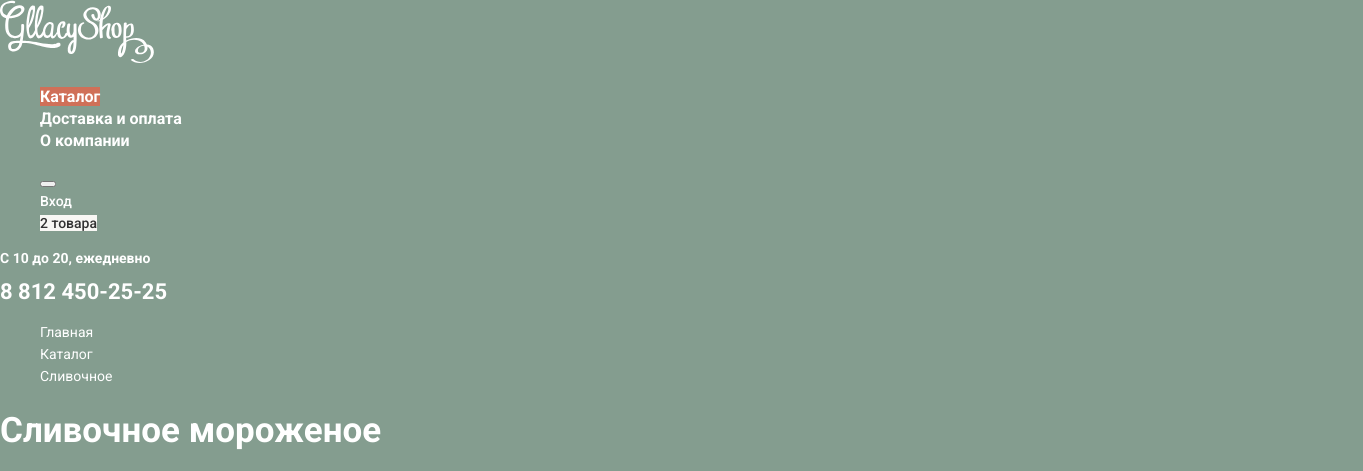
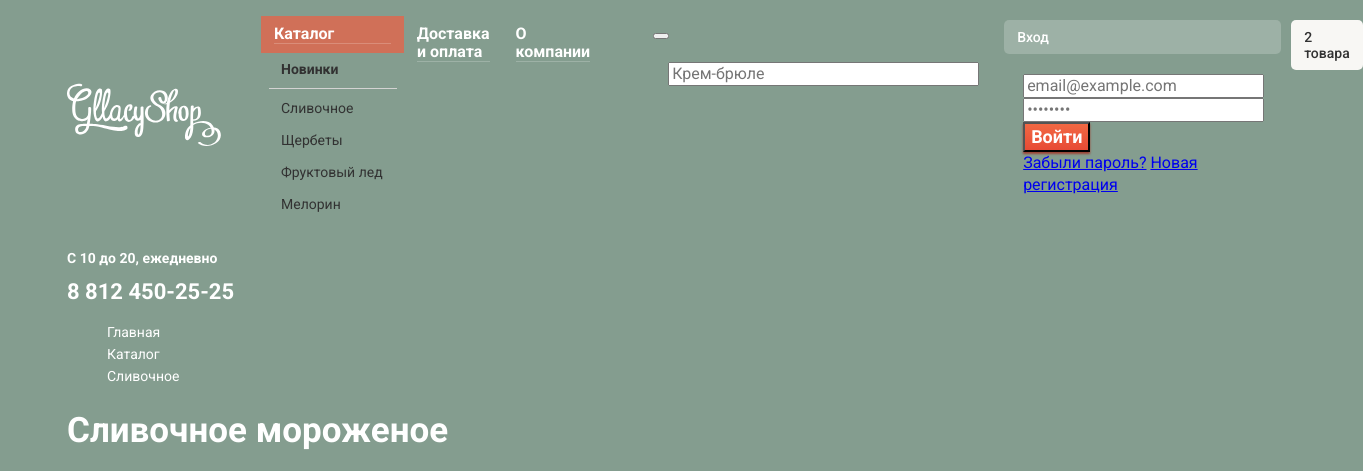
Before and after one commit to dntPaAanic/594215-gllacy-26, a plain HTML site: page catalog.html in a window 1280 px wide. Shown: the top 471 px of the page, 1363 px wide, since content can reach past the window. Drawn offline with Linux system fonts and the light colour scheme.

Commit message:
Делает блочную модель для меню

```diff
--- a/css/style.css
+++ b/css/style.css
@@ -36,9 +36,48 @@ html {
   clip: rect(0 0 0 0);
 }
 
+.container {
+  width: 1200px;
+  margin: 0 auto;
+  padding-right: 27px;
+  padding-left: 27px;
+}
+
+/*dropdown*/
+.dropdown {
+  position: absolute;
+  top: 40px;
+  right: 0;
+
+  display: none;
+
+  font-weight: 400;
+  font-size: 14px;
+  line-height: 16px;
+  color: #323232;
+
+  background-color: #f8f7f4;
+  border-radius: 5px;
+  box-shadow: 0 20px 20px rgba(0, 0, 0, 0.4);
+}
+
+.input {
+  height: 44px;
+  padding: 8px 15px 8px 15px;
+
+  font-size: 14px;
+  line-height: 24px;
+  color: #999999;
+  font-weight: 400;
+
+  border: 1px solid #d3d3d2;
+  border-radius: 5px;
+}
+
 
 /*button*/
 .button {
+  display: inline-block;
   font-weight: 700;
   font-size: 18px;
   line-height: 24px;
@@ -51,17 +90,54 @@ html {
 }
 
 
+
+
+/*main-nav*/
+.main-nav {
+  display: flex;
+  flex-direction: row;
+  align-items: center;
+}
+
+
+
+
 /*site-list*/
 .site-list {
+  display: flex;
+  margin-right: auto;
+
   list-style: none;
 }
 
+.site-list__item {
+  position: relative;
+}
+
+.site-list__item:hover > .dropdown,
+.site-list__item:focus-within > .dropdown {
+  display: block;
+}
+
 .site-list__link {
+  display: block;
+  padding: 9px 13px;
+
   font-weight: 700;
   font-size: 16px;
   line-height: 18px;
   color: #ffffff;
   text-decoration: none;
+}
+
+.site-list__link::after {
+  content: "";
+
+  display: block;
+  height: 1px;
+
+  background-color: #ffffff;
+  opacity: 0.2;
 }
 
 .site-list__link:hover,
@@ -81,25 +157,93 @@ html {
 }
 
 
+
+
 /*sub-nav*/
 .sub-nav {
-  display: none;
+  width: 143px;
+  padding: 0;
 
   list-style: none;
 }
 
+.sub-nav__item:first-child::after {
+  content: "";
+
+  display: block;
+  width: 128px;
+  height: 1px;
+  margin: 3px auto;
+
+  background-color: #d3d3d2;
+}
+
+.sub-nav__item:first-child .sub-nav__link {
+  font-weight: 700;
+}
+
+.sub-nav__link {
+  display: block;
+  padding: 8px 20px;
+
+  font-weight: 400;
+  font-size: 14px;
+  line-height: 16px;
+  color: #323232;
+  text-decoration: none;
+}
+
+.sub-nav__link:hover,
+.sub-nav__link:focus {
+  background-color: #fbded7;
+}
+
+.sub-nav__link:active {
+  background-color: #f6b5a5;
+}
+
+
+
 
 /*user-list*/
 .user-list {
+  display: flex;
+
   list-style: none;
 }
 
+.user-list__item {
+  position: relative;
+
+  margin-left: 10px;
+}
+
+.user-list__item:hover > .dropdown,
+.user-list__item:focus-within > .dropdown {
+  display: block;
+}
+
 .user-list__link {
+  display: block;
+  padding: 9px 13px;
+
   font-weight: 500;
   font-size: 14px;
   line-height: 16px;
   color: #ffffff;
   text-decoration: none;
+
+  background-color: rgba(255,255,255,0.2);
+  border-radius: 5px;
+  cursor: pointer;
+}
+
+.user-list__link--search {
+  width: 33px;
+  height: 33px;
+
+  border: none;
+  border-radius: 50px;
 }
 
 .user-list__link:hover {
@@ -115,22 +259,51 @@ html {
 }
 
 
+
+
+/*search-form*/
+.search-form {
+  width: 341px;
+  padding: 20px 15px;
+}
+
+.search-form__input {
+  width: 100%;
+}
+
+
+
+
+/*login-form*/
+.login-form {
+  width: 277px;
+  padding: 20px 17px 20px 19px;
+}
+
+.login-form__field {
+  border: none;
+  margin: 0;
+  padding: 0;
+}
+
+.login-form__items {
+  list-style: none;
+  padding: 0;
+}
+
+.login-form__input {
+  width: 100%;
+}
+
+
+
+
 /*basket*/
 .basket {
   display: none;
 }
 
 
-/*search-form*/
-.search-form {
-  display: none;
-}
-
-
-/*login-form*/
-.login-form {
-  display: none;
-}
 
 
 /*page-header*/
@@ -196,8 +369,8 @@ html {
 
 
 .main__title {
+  font-weight: 700;
   font-size: 35px;
-  font-weight: 700;
   line-height: 41px;
 }
 
@@ -210,8 +383,8 @@ html {
   border: none;
 }
 .filters-form__title {
+  font-weight: 500;
   font-size: 14px;
-  font-weight: 500;
   line-height: 16px;
 }
 
@@ -219,8 +392,8 @@ html {
   list-style: none;
 }
 .filters-form__label {
+  font-weight: 500;
   font-size: 16px;
-  font-weight: 500;
   line-height: 18px;
 }
 
@@ -386,11 +559,11 @@ html {
 }
 
 .pagination__link {
-  text-decoration: none;
+  font-weight: 500;
   font-size: 16px;
-  font-weight: 500;
   line-height: 18px;
   color: #ffffff;
+  text-decoration: none;
 }
 
 /*social-links*/
```
Also changed, not shown: index.html (+7 -7 lines).
